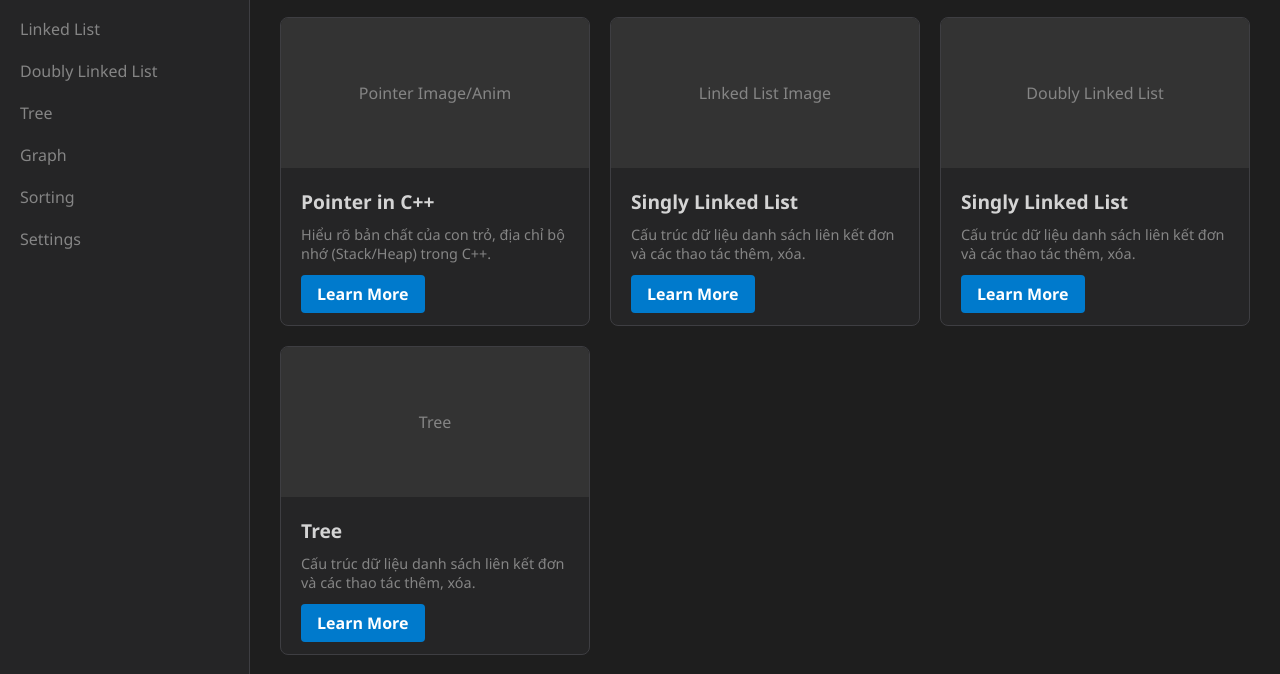
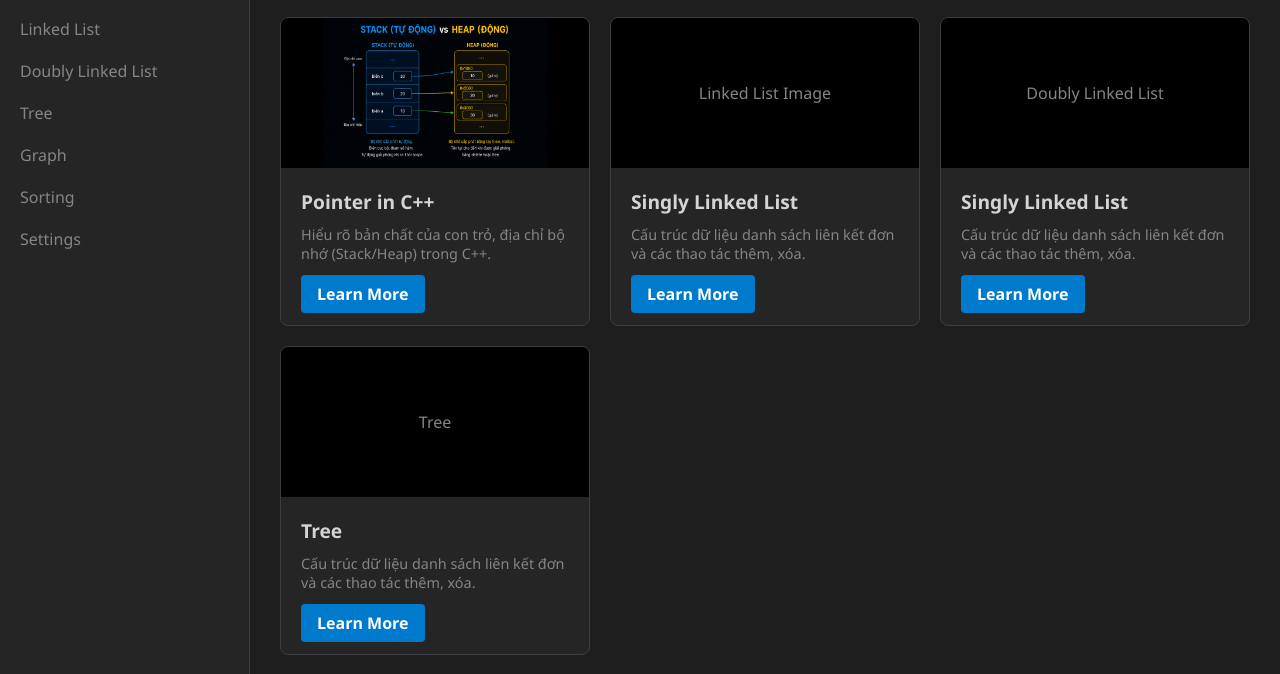
Before and after one commit to vinhnguyen28/DSA.visualize, a plain HTML site: page index.html in a window 1280 px wide. Shown: the part 126-800 px from the top of the page. Drawn offline with Linux system fonts and the light colour scheme.

Commit message:
24.06.2026

```diff
--- a/css/home.css
+++ b/css/home.css
@@ -132,11 +132,15 @@
 
 .card-thumb {
     height: 150px;
-    background-color: #333;
+    background-color: #000000;
     display: flex;
     align-items: center;
     justify-content: center;
     color: var(--text-secondary);
+    width:100%;
+    aspect-ratio:16/9;
+    overflow:hidden;
+
 }
 
 .card-body {
@@ -153,3 +157,11 @@
     font-size: 0.9rem;
     margin-bottom: 20px;
 }
+
+
+
+.memory-image{
+     width:100%;
+    height:100%;
+    object-fit:contain;
+}
--- a/index.html
+++ b/index.html
@@ -53,7 +53,7 @@
           <div class="card-grid">
             <!-- thẻ con trỏ -->
             <div class="lesson-card">
-              <div class="card-thumb">Pointer Image/Anim</div>
+              <div class="card-thumb"><img class="memory-image" src="./assets/images/pointer.png" alt="Stack Heap"></div>
               <div class="card-body">
                 <h3 class="card-title">Pointer in C++</h3>
                 <p class="card-desc">
```
Also changed, not shown: assets/images/pointer.png (added).
